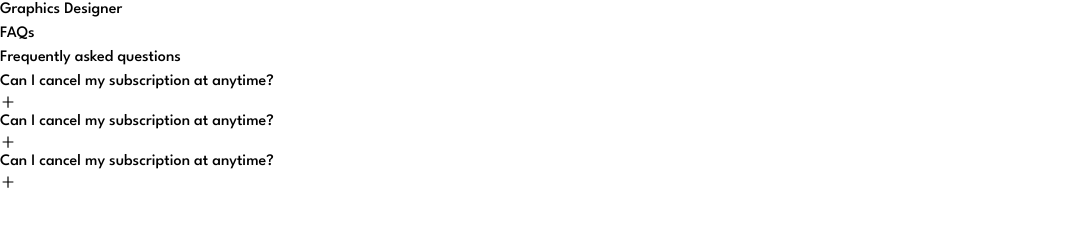
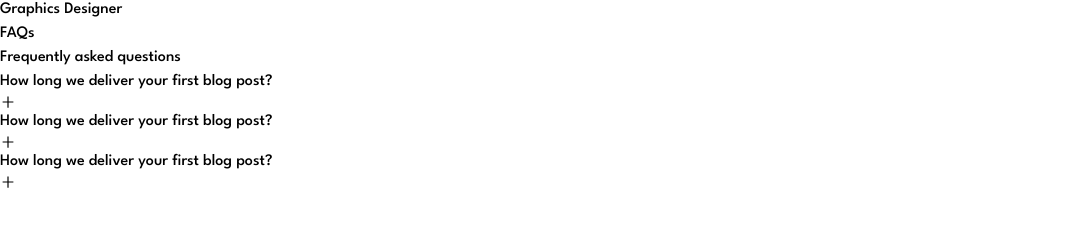
Before and after one commit to sunilhn27/tailwind-responsive-4, a Next.js app: page / in a window 1280 px wide. Shown: the part 5119-5353 px from the top of the page, without its empty margins (0-1081 px from the left). Built offline with nearby package versions, Linux system fonts and the light colour scheme.

Commit message:
changes in FAQs

```diff
--- a/src/Components/Faqs.js
+++ b/src/Components/Faqs.js
@@ -5,29 +5,29 @@ import { AiOutlinePlus, AiOutlineMinus } from 'react-icons/ai'
 
 function Faqs() {
 
- const [toggle, setToggle] = useState(false);
+
+
+    const FAQ = ({ questions, answers }) => {
+
+
+        const [toggle, setToggle] = useState(false);
 
 
         const handleToggle = () => {
             setToggle(!toggle);
         }
 
-    const FAQ = ({ }) => {
-
-
-
-
-        return (<>
-            <div className='w-[22rem] md:w-[39rem] md:h-[3.5rem] bg-white rounded-xl shadow-xl '>
-                <button onClick={handleToggle} className='flex w-[95%] justify-between items-center py-4 mx-2'>
-                    Can I cancel my subscription at anytime?
-                    <span className='flex'>{toggle ? (<AiOutlineMinus />) : (<AiOutlinePlus />)}</span>
+        return (<div className='w-[22rem] md:w-[39rem] md:h-[3.5rem]'>
+            <div className=' bg-white rounded-xl shadow-xl '>
+                <button onClick={handleToggle} className='flex w-[95%] justify-between text-center py-4 mx-2'>
+                    {questions}
+                    <span className=''>{toggle ? (<AiOutlineMinus />) : (<AiOutlinePlus />)}</span>
                 </button>
-                {toggle && (<div className='leading-relaxed mt-2 px-2 text-start font-sans text-sm py-2'>
-                    It takes 2-3 weeks to get your first blog post ready. That includes the in-depth research & creation of your monthly content marketing strategy that we do before writing your first blog post,  Ipsum available
+                {toggle && (<div className='text-[#637381] mt-2 px-12 text-start font-sans text-sm  '>
+                    {answers}
                 </div>)}
             </div>
-        </>)
+        </div>)
     }
 
     return (
@@ -43,14 +43,14 @@ function Faqs() {
             <div className='flex flex-col md:flex justify-center items-center '>
                 <div className='grid md:grid-cols-2 gap-4'>
                     <div>
-                        <FAQ />
+                        <FAQ questions={"How long we deliver your first blog post?"} answers={"It takes 2-3 weeks to get your first blog post ready. That includes the in-depth research & creation of your monthly content marketing strategy that we do before writing your first blog post,  Ipsum available ."} />
                     </div>
                     <div>
-                        <FAQ />
+                        <FAQ questions={"How long we deliver your first blog post?"} answers={"It takes 2-3 weeks to get your first blog post ready. That includes the in-depth research & creation of your monthly content marketing strategy that we do before writing your first blog post,  Ipsum available ."} />
                     </div>
 
                     <div>
-                        <FAQ />
+                        <FAQ questions={"How long we deliver your first blog post?"} answers={"It takes 2-3 weeks to get your first blog post ready. That includes the in-depth research & creation of your monthly content marketing strategy that we do before writing your first blog post,  Ipsum available ."} />
                     </div>
 
 
```
